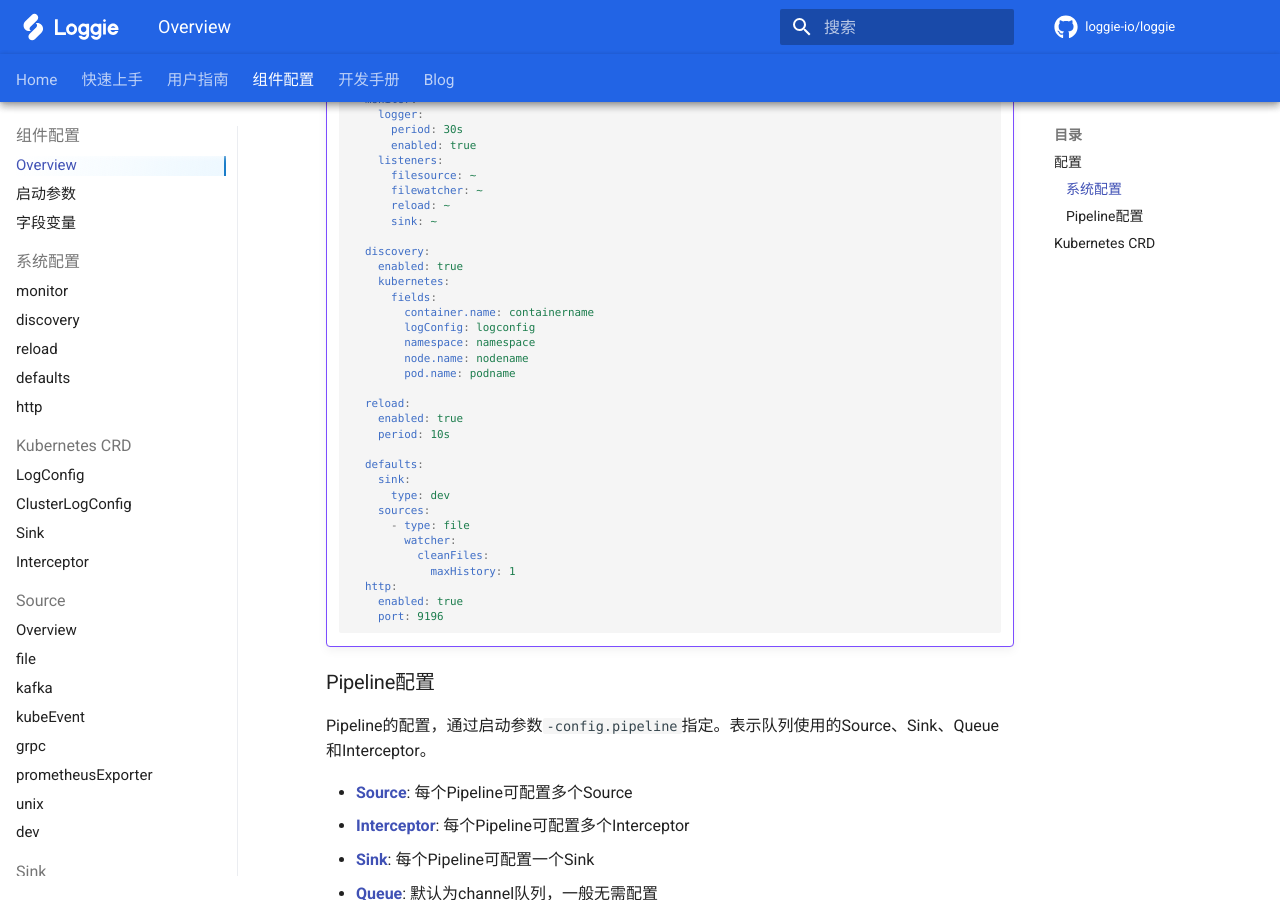
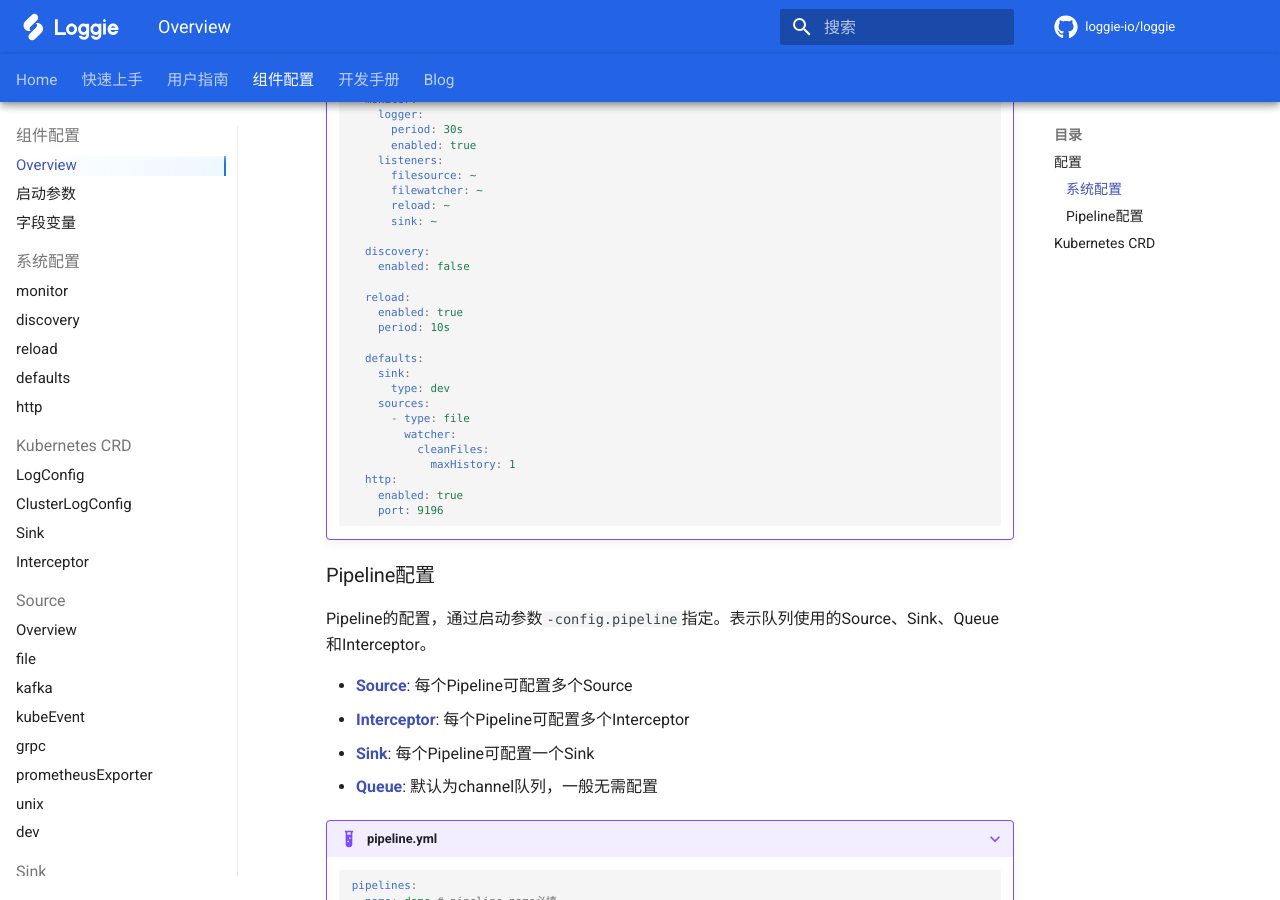
Before and after one commit to loggie-io/docs, an MkDocs documentation site: the page built from docs/reference/index.md, in a window 1280 px wide and 900 px high, scrolled down 595 px. Built offline with MkDocs 1.6.1 and Material for MkDocs 9.7.7, drawn with Linux system fonts in a browser that asks for light colours; some web fonts are replaced; comment, search, counter and statistics services are not loaded.

Commit message:
Update index.md (#95)

```diff
--- a/docs/reference/index.md
+++ b/docs/reference/index.md
@@ -26,14 +26,7 @@ Loggie的配置主要分为两类：
           sink: ~
 
       discovery:
-        enabled: true
-        kubernetes:
-          fields:
-            container.name: containername
-            logConfig: logconfig
-            namespace: namespace
-            node.name: nodename
-            pod.name: podname
+        enabled: false
 
       reload:
         enabled: true
```
